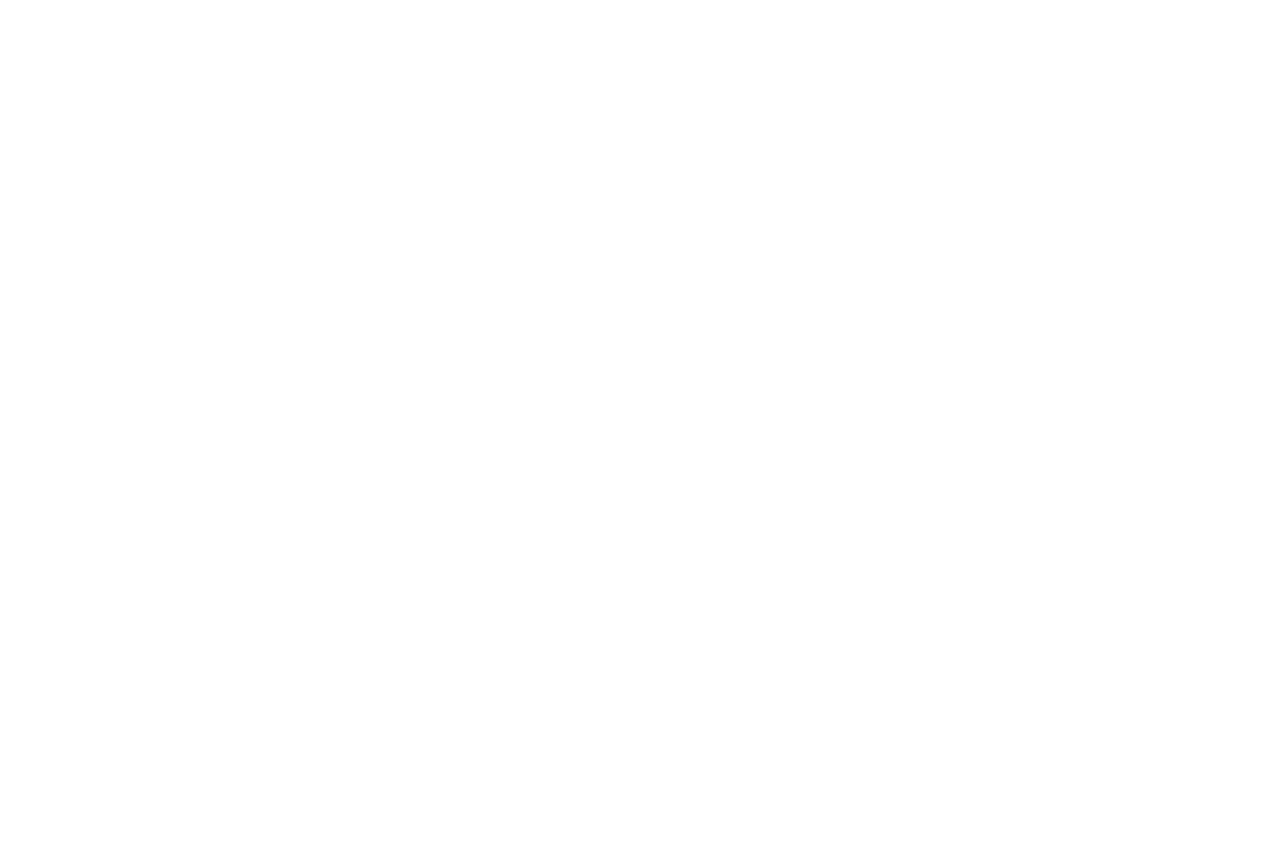
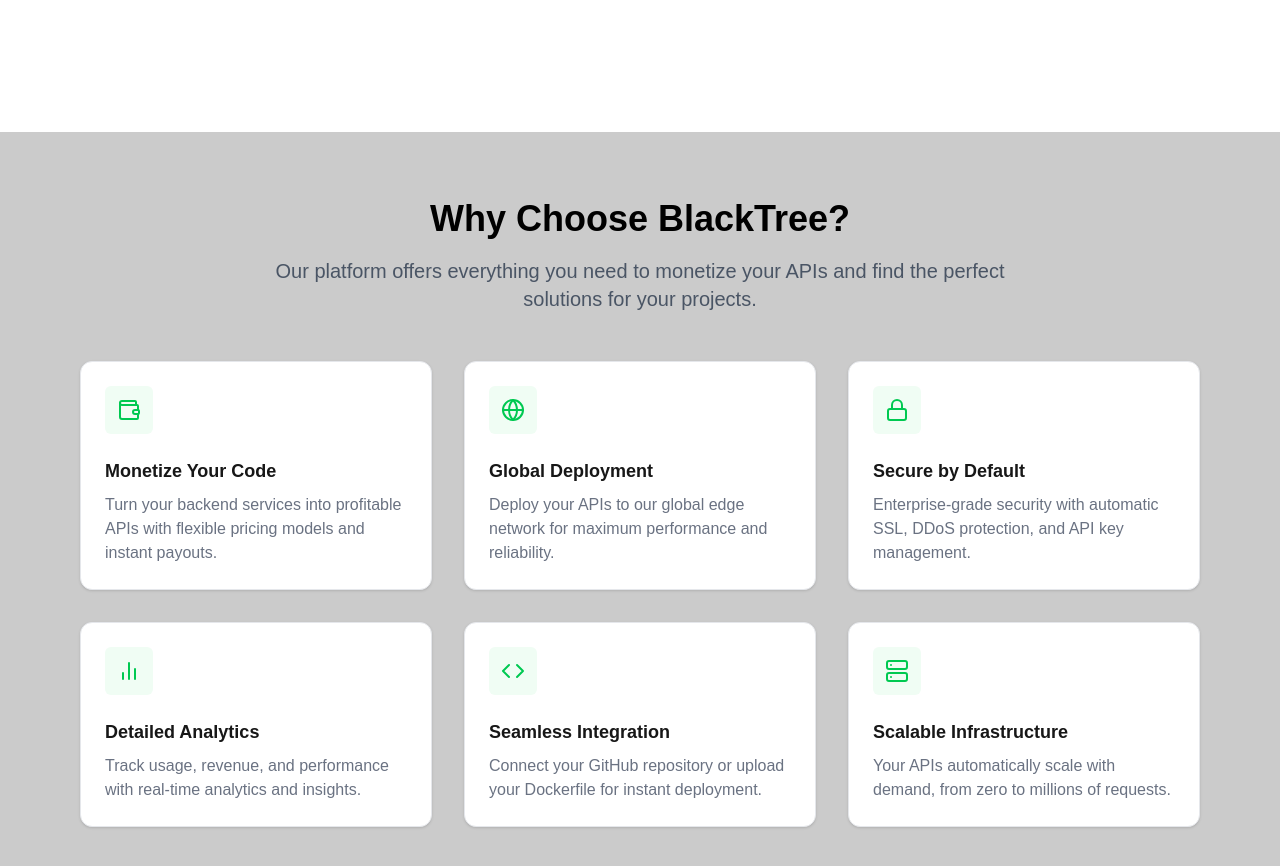
Before and after one commit to vky5/Blacktree, a Next.js app in the folder apps/web/: page / in a window 1280 px wide. Shown: the part 740-1606 px from the top of the page. Before the commit the page ends 800 px from the top, so only its background shows below. Built offline with nearby package versions, Linux system fonts and the light colour scheme.

Commit message:
added section 2

```diff
--- a/apps/web/src/app/page.tsx
+++ b/apps/web/src/app/page.tsx
@@ -1,6 +1,7 @@
 import Header from "@/components/Navbar/Header";
 import Info from "@/components/Home/Info";
 import Codex from "@/components/Home/Codex";
+import Section2 from "@/components/Home/Section2";
 
 export default function Home() {
   return (
@@ -8,7 +9,7 @@
       <Header />
 
       {/* Hero Section */}
-      <div className="flex flex-col lg:flex-row items-center justify-between px-6 lg:px-20 py-36 gap-10">
+      <div className="flex flex-col lg:flex-row items-center justify-between px-6 lg:px-20 py-24 gap-10 min-h-screen">
         {/* Left: Text and Buttons */}
         <div className="max-w-xl">
           <Info />
@@ -21,9 +22,9 @@
       </div>
 
       {/* For the info section */}
-      <div>
-
-      </div>
+      <section className="bg-[#CBCBCB] py-16 px-6 md:px-12 lg:px-20">
+        <Section2 />
+      </section>
 
 
     </div>
--- /dev/null
+++ b/apps/web/src/assets/features.js
@@ -0,0 +1,46 @@
+import { Wallet, Globe, Lock, BarChart2, Code, Server } from "lucide-react";
+
+export default [
+  {
+    id: 1,
+    heading: "Monetize Your Code",
+    explanation:
+      "Turn your backend services into profitable APIs with flexible pricing models and instant payouts.",
+    icon: Wallet,
+  },
+  {
+    id: 2,
+    heading: "Global Deployment",
+    explanation:
+      "Deploy your APIs to our global edge network for maximum performance and reliability.",
+    icon: Globe,
+  },
+  {
+    id: 3,
+    heading: "Secure by Default",
+    explanation:
+      "Enterprise-grade security with automatic SSL, DDoS protection, and API key management.",
+    icon: Lock,
+  },
+  {
+    id: 4,
+    heading: "Detailed Analytics",
+    explanation:
+      "Track usage, revenue, and performance with real-time analytics and insights.",
+    icon: BarChart2,
+  },
+  {
+    id: 5,
+    heading: "Seamless Integration",
+    explanation:
+      "Connect your GitHub repository or upload your Dockerfile for instant deployment.",
+    icon: Code,
+  },
+  {
+    id: 6,
+    heading: "Scalable Infrastructure",
+    explanation:
+      "Your APIs automatically scale with demand, from zero to millions of requests.",
+    icon: Server,
+  },
+];
--- a/apps/web/src/components/Home/CardForContent.tsx
+++ b/apps/web/src/components/Home/CardForContent.tsx
@@ -1,11 +1,21 @@
-import React from 'react'
+import { LucideIcon } from "lucide-react";
 
-function CardForContent() {
+type CardProps = {
+  icon: LucideIcon;
+  title: string;
+  description: string;
+};
+
+function CardForContent({ icon: Icon, title, description }: CardProps) {
   return (
-    <div>
-
+    <div className="bg-white p-6 rounded-xl border border-gray-200 shadow-sm hover:shadow-md transition-all duration-300">
+      <div className="bg-green-50 p-3 rounded-md inline-block text-green-500 text-2xl">
+        <Icon className="w-6 h-6" />
+      </div>
+      <h3 className="text-lg font-semibold mt-4">{title}</h3>
+      <p className="text-gray-500 mt-2">{description}</p>
     </div>
-  )
+  );
 }
 
-export default CardForContent
+export default CardForContent;
--- a/apps/web/src/components/Home/Info.tsx
+++ b/apps/web/src/components/Home/Info.tsx
@@ -13,7 +13,7 @@
       </h1>
 
       {/* Description */}
-      <p className="text-lg text-gray-500">
+      <p className="text-xl text-gray-500">
         BlackTree is the premier marketplace for buying and selling ready-to-use
         backend APIs with automatic scalability and hosting.
       </p>
--- /dev/null
+++ b/apps/web/src/components/Home/Section2.tsx
@@ -0,0 +1,31 @@
+import React from "react";
+import features from "@/assets/features";
+import CardForContent from "./CardForContent";
+
+function Section2() {
+  return (
+    <div>
+      <div className="text-center mb-12 space-y-4">
+        <h1 className="text-3xl md:text-4xl font-extrabold text-black leading-tight">
+          Why Choose BlackTree?
+        </h1>
+        <p className="text-lg md:text-xl text-gray-600 max-w-3xl mx-auto">
+          Our platform offers everything you need to monetize your APIs and find the perfect solutions for your projects.
+        </p>
+      </div>
+
+      <div className="grid grid-cols-1 sm:grid-cols-2 lg:grid-cols-3 gap-8">
+        {features.map(({ id, icon, heading, explanation }) => (
+          <CardForContent
+            key={id}
+            icon={icon}
+            title={heading}
+            description={explanation}
+          />
+        ))}
+      </div>
+    </div>
+  );
+}
+
+export default Section2;
```
Also changed, not shown: apps/web/package.json (+7 -6 lines), 1 other file (tests, documents, lock files or other folders).
